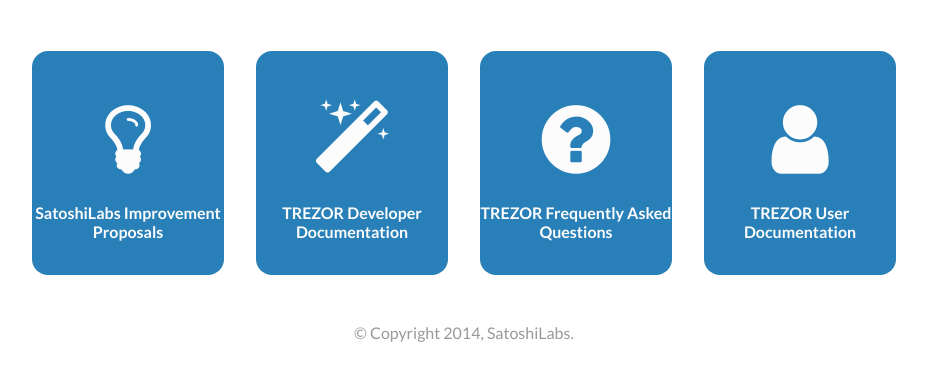
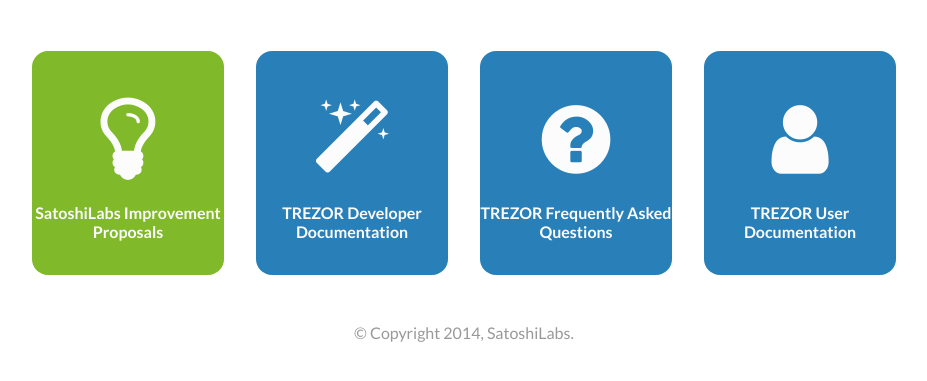
Before and after one commit to zoom-c/docs, a plain HTML site: page index.html in a window 1280 px wide. In both pictures the pointer is over the item "SatoshiLabs Improvement Proposals". Shown: the part 75-456 px from the top of the page, without its empty margins (8-935 px from the left). Drawn offline with Linux system fonts and the light colour scheme.

Commit message:
change index cards on hover

```diff
--- a/index.html
+++ b/index.html
@@ -36,6 +36,14 @@
       margin-top: 48px;
       margin-bottom: 24px;
     }
+    li:hover {
+      background: #80b929;
+    }
+    li:hover i {
+      font-size: 6em;
+      margin-top: 40px;
+      margin-bottom: 16px;
+    }
     footer {
       clear: both;
       color: #999;
```
